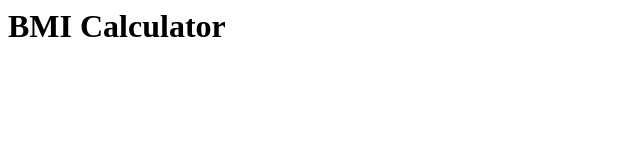
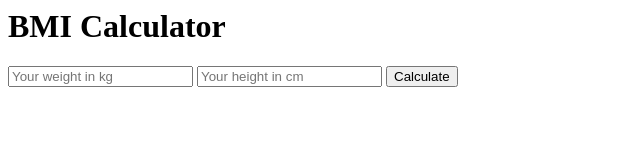
Before and after one commit to johanperjulius1/bmi2, a website: page src/index.html in a window 1280 px wide. Shown: the whole page, without its empty margins (0-640 px from the left). Drawn offline with Linux system fonts and the light colour scheme.

Commit message:
I added tests for height, weight input and a test for a calculate button and a test to look for a result. In the hrml file I added input fields for height and weight and a calculate button. Therefore I passed the tests for height weight and the button but for the results because no such functionality was added yet

```diff
--- a/src/index.html
+++ b/src/index.html
@@ -6,5 +6,8 @@
 </head>
 <body>
     <h1>BMI Calculator</h1>
+    <input  type="text"  id="weight"  placeholder="Your weight in kg">
+    <input  type="text"  id="height"  placeholder="Your height in cm">
+    <button  id="Calculate">Calculate</button>
 </body>
 </html>
```
Also changed, not shown: cypress/integration/userCanCheckTheirBmi.feature.js (+7 -0 lines).
